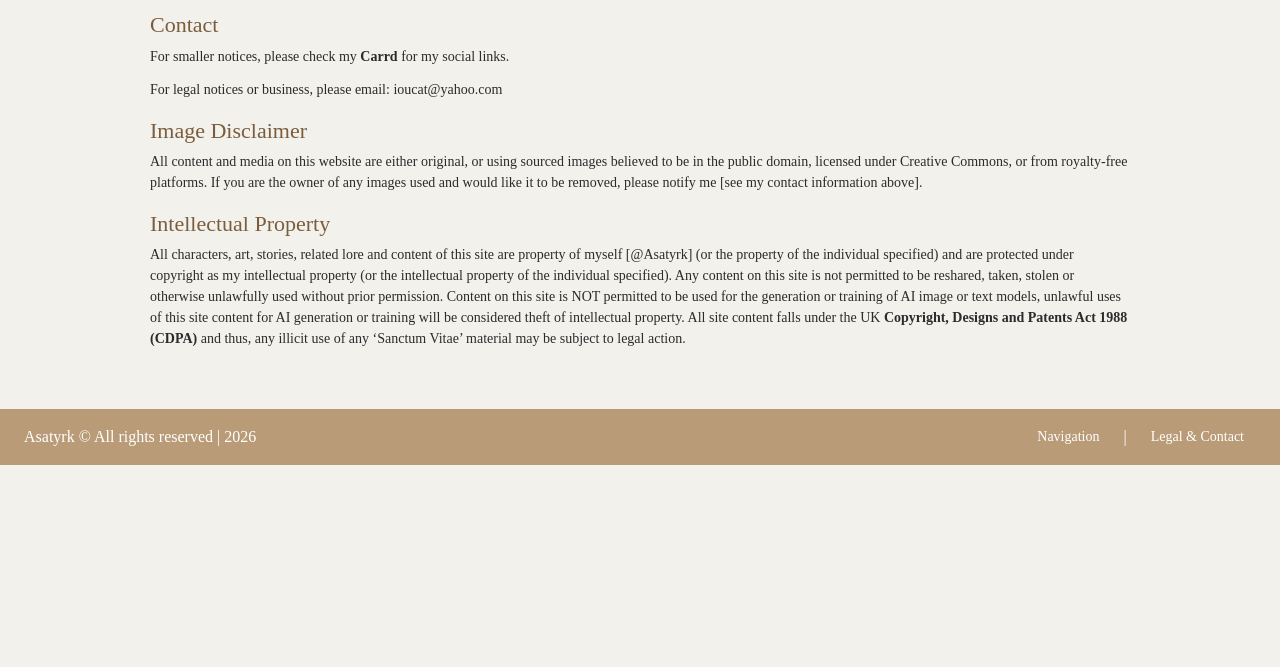
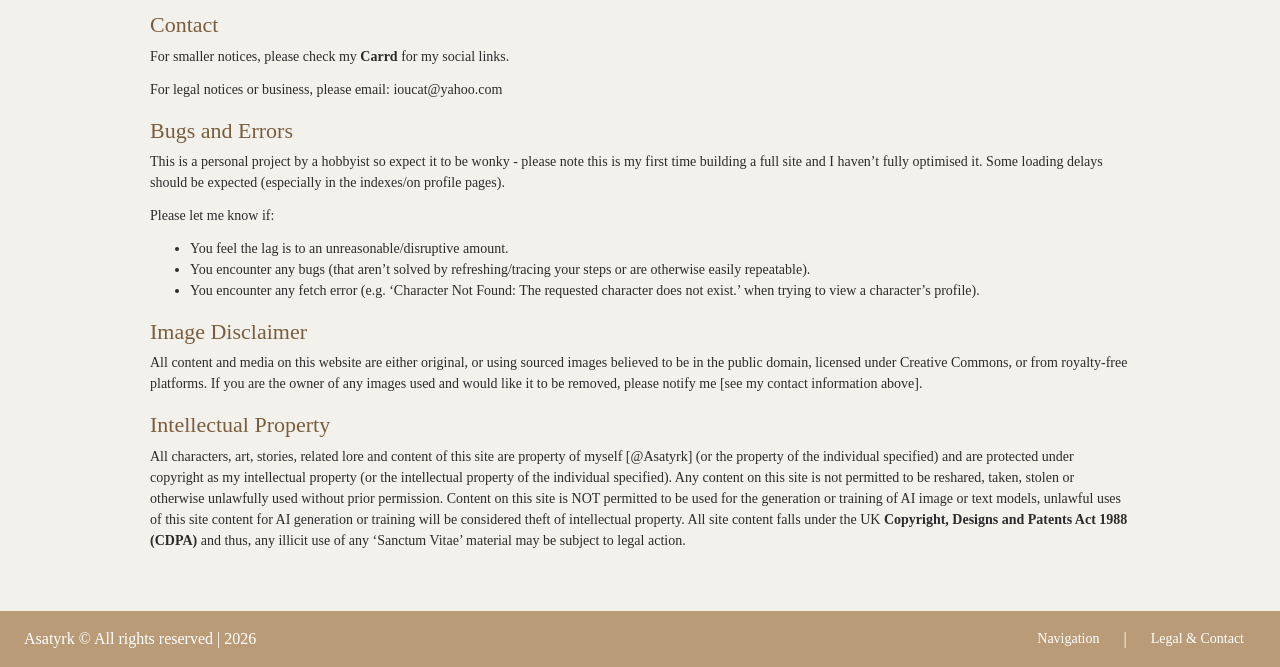
Before and after one commit to Asatyrk/Sanctum_Vitae, a plain HTML site: page legal_and_contact.html in a window 1280 px wide. Shown: the part 191-858 px from the top of the page. Before the commit the page ends 800 px from the top, so only its background shows below. Drawn offline with Linux system fonts and the light colour scheme; a web font is replaced by a local one.

Commit message:
Added section to L&C page

```diff
--- a/legal_and_contact.html
+++ b/legal_and_contact.html
@@ -41,6 +41,20 @@
   </p>
   <br>
 
+  <h2 class="box__title">Bugs and Errors</h2>
+  <p class="text-box__text">
+    This is a personal project by a hobbyist so expect it to be wonky - please note this is my first time building a full site and I haven’t fully optimised it. Some loading delays should be expected (especially in the indexes/on profile pages).
+  </p>
+  <p class="text-box__text">
+    Please let me know if:
+  </p>
+  <ul class="text-box__text">
+    <li>You feel the lag is to an unreasonable/disruptive amount.</li>
+    <li>You encounter any bugs (that aren’t solved by refreshing/tracing your steps or are otherwise easily repeatable).</li>
+    <li>You encounter any fetch error (e.g. ‘Character Not Found: The requested character does not exist.’ when trying to view a character’s profile).</li>
+  </ul>
+  <br>
+
   <h2 class="box__title">Image Disclaimer</h2>
   <p class="text-box__text">
     All content and media on this website are either original, or using sourced images believed to be in the public domain, licensed under Creative Commons, or from royalty-free platforms. If you are the owner of any images used and would like it to be removed, please notify me [see my contact information above].
```
